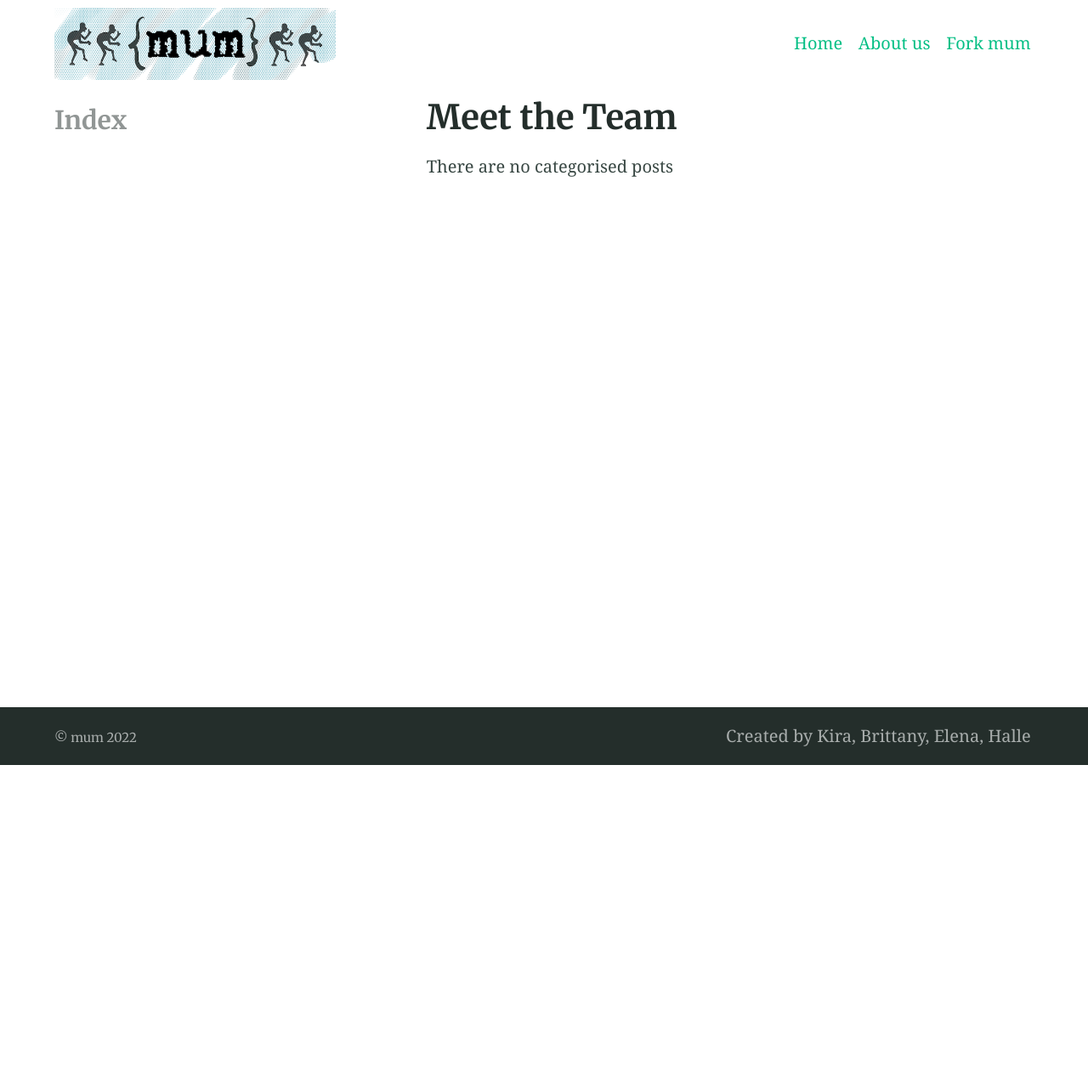
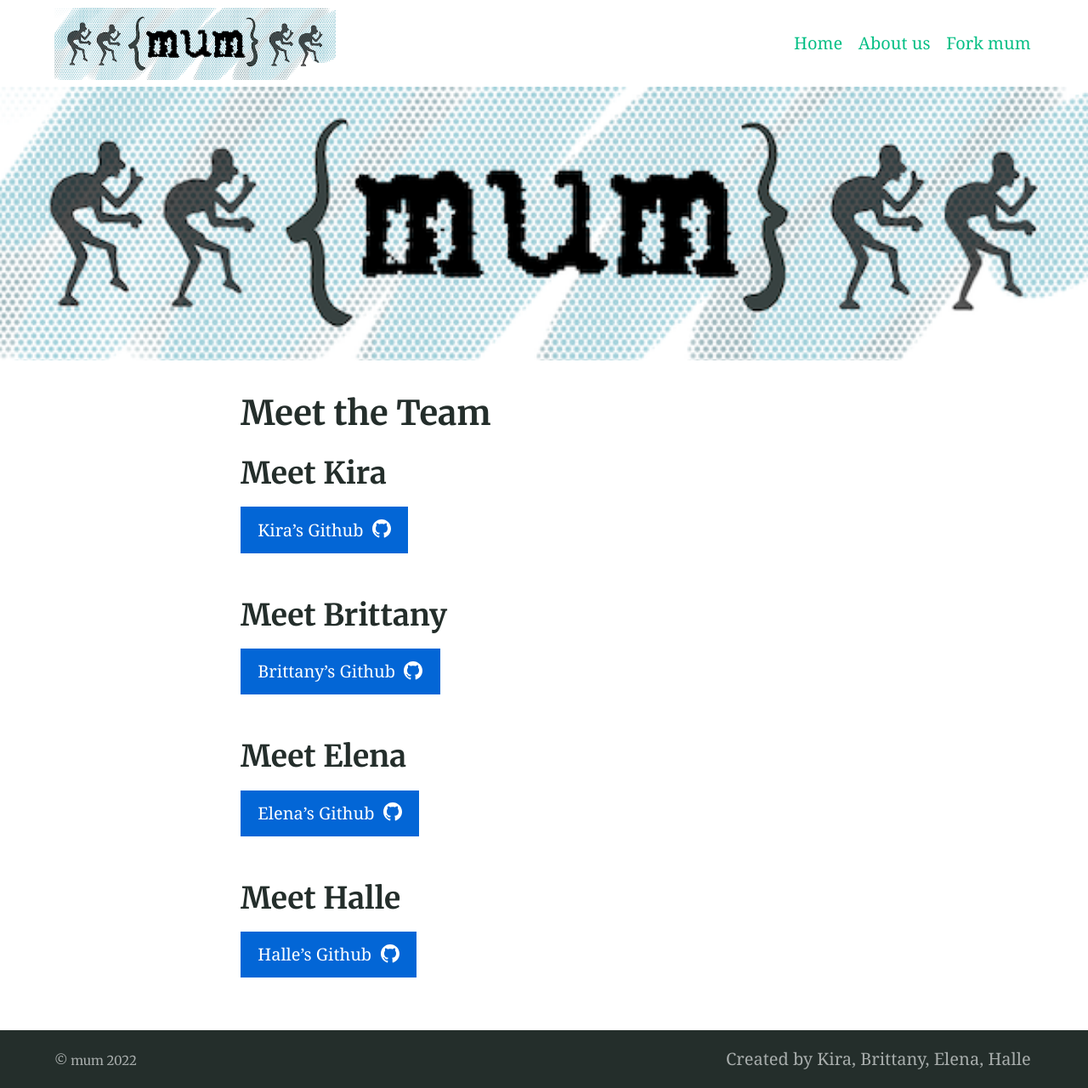
Before and after one commit to elenasmartinez/mum-site, a Jekyll site: the page built from index.md, in a window 1280 px wide. Shown: the whole page at 85% size. Built offline with Jekyll 4.4.1, drawn with Linux system fonts in a browser that asks for light colours; before the commit the page ends 900 px from its top, so only the background shows below that.

Commit message:
Update index.md

```diff
--- a/index.md
+++ b/index.md
@@ -1,5 +1,22 @@
 ---
 title: Meet the Team
-layout: categories
-aside: true
+feature_text: |
+## mum
+feature_image: "mum_logo.png"
 ---
+
+## Meet Kira
+
+{% include button.html text="Kira's Github" icon="github" link="https://github.com/bsteenbergen/mum" color="#0366d6" %}
+
+## Meet Brittany
+
+{% include button.html text="Brittany's Github" icon="github" link="https://github.com/bsteenbergen/mum" color="#0366d6" %}
+
+## Meet Elena
+
+{% include button.html text="Elena's Github" icon="github" link="https://github.com/bsteenbergen/mum" color="#0366d6" %}
+
+## Meet Halle
+
+{% include button.html text="Halle's Github" icon="github" link="https://github.com/bsteenbergen/mum" color="#0366d6" %}
```
